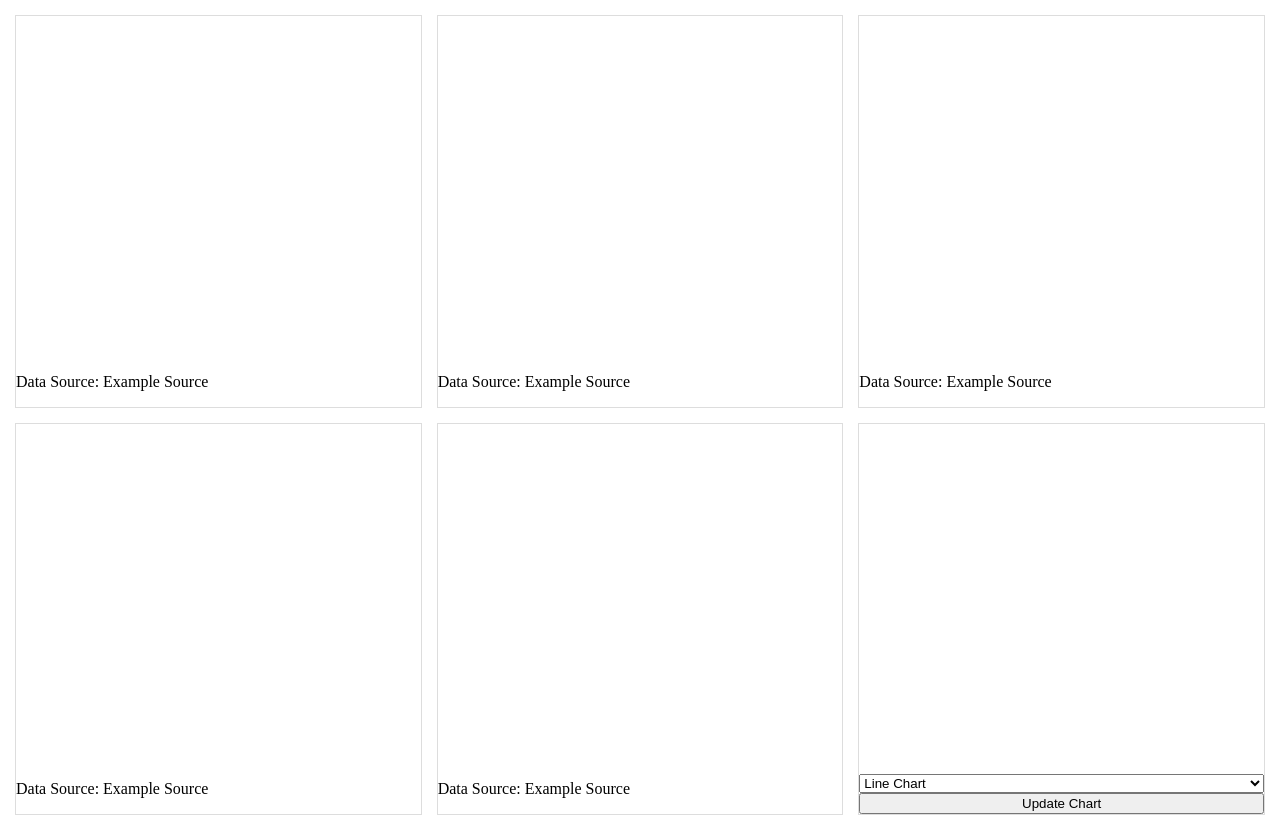
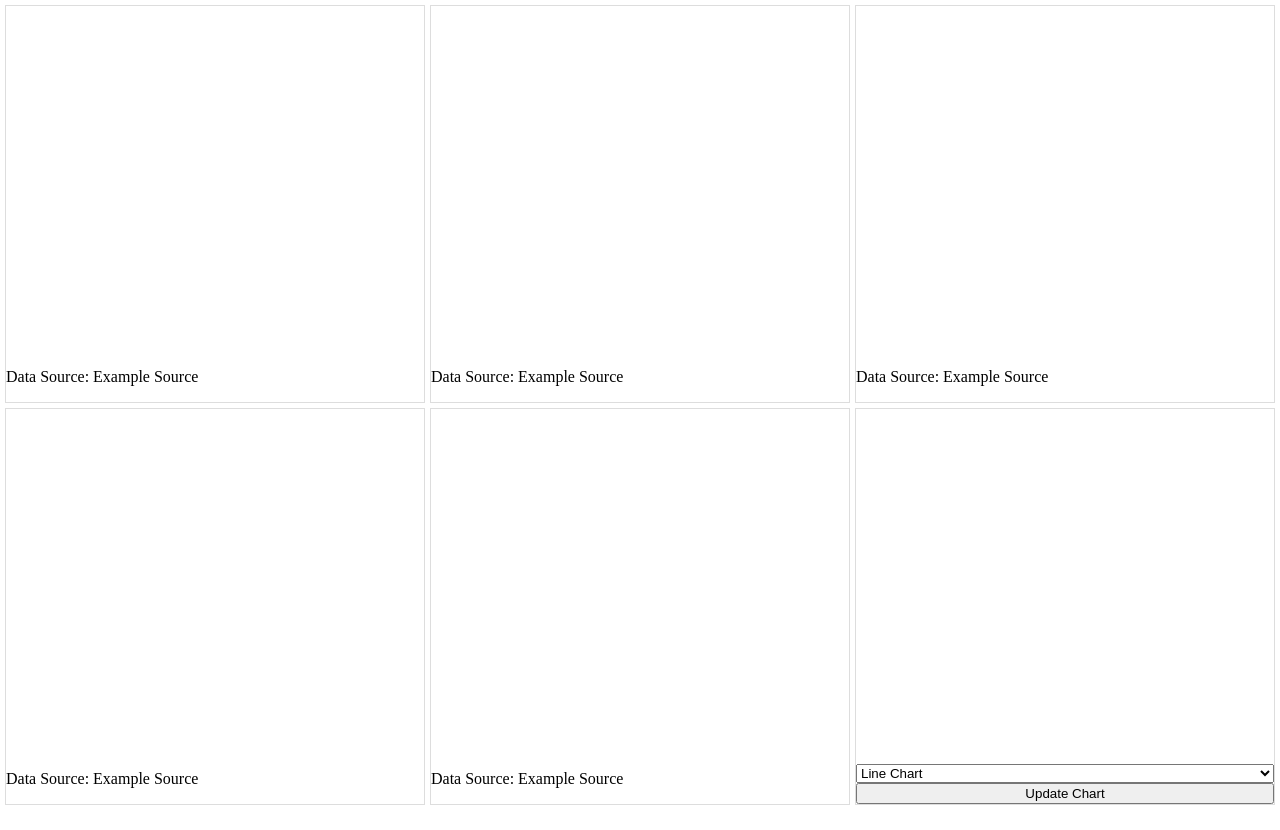
Before and after one commit to etrezero/Solution, a plain HTML site: page index.html in a window 1280 px wide. Drawn offline with nearby package versions, Linux system fonts and the light colour scheme.

Commit message:
Update index.html

```diff
--- a/index.html
+++ b/index.html
@@ -21,8 +21,8 @@
             display: grid;
             grid-template-columns: repeat(3, 1fr);
             grid-template-rows: repeat(2, 1fr);
-            gap: 15px;
-            padding: 15px;
+            gap: 5px;
+            padding: 5px;
             height: 100vh;
         }
 
```
